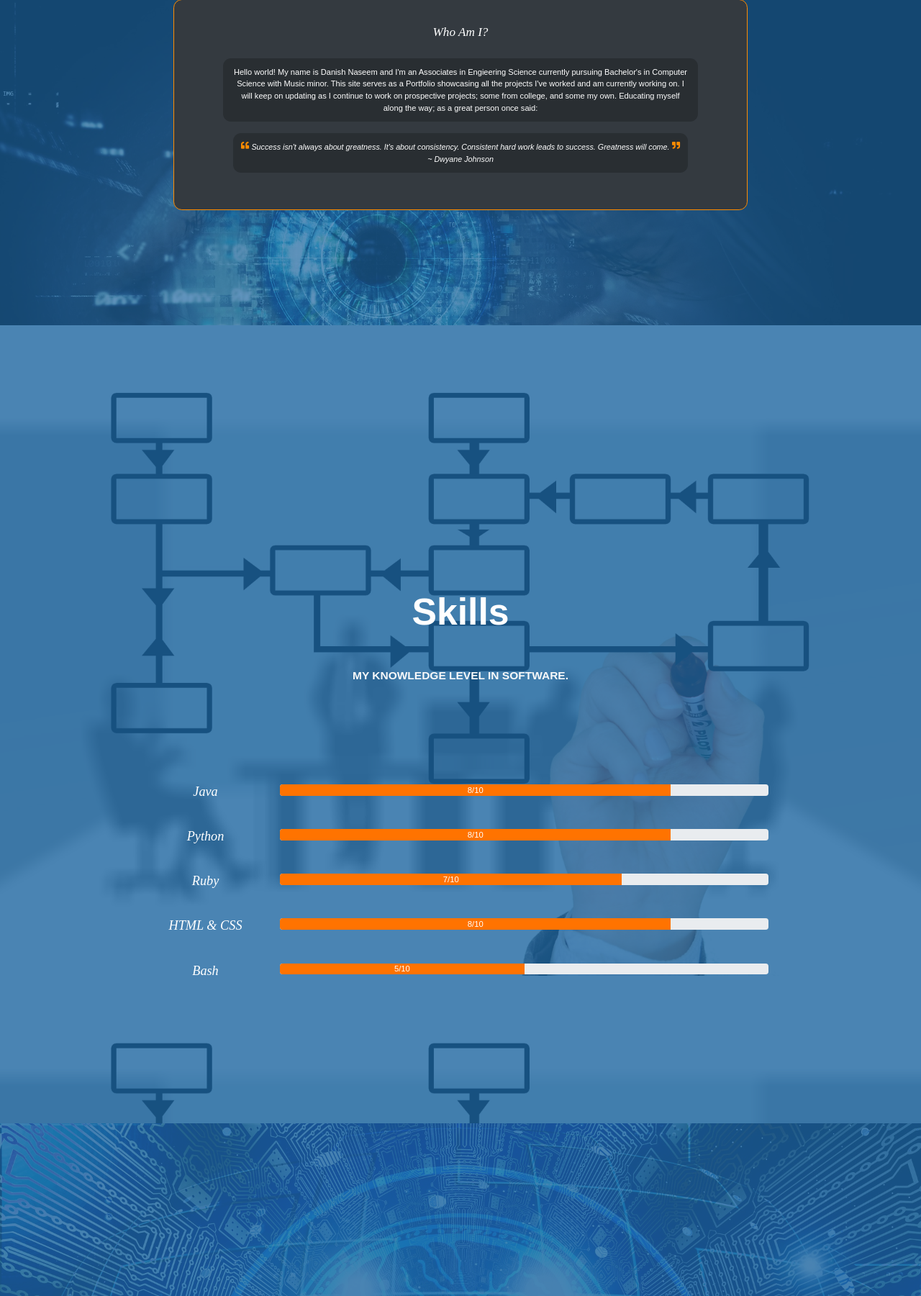
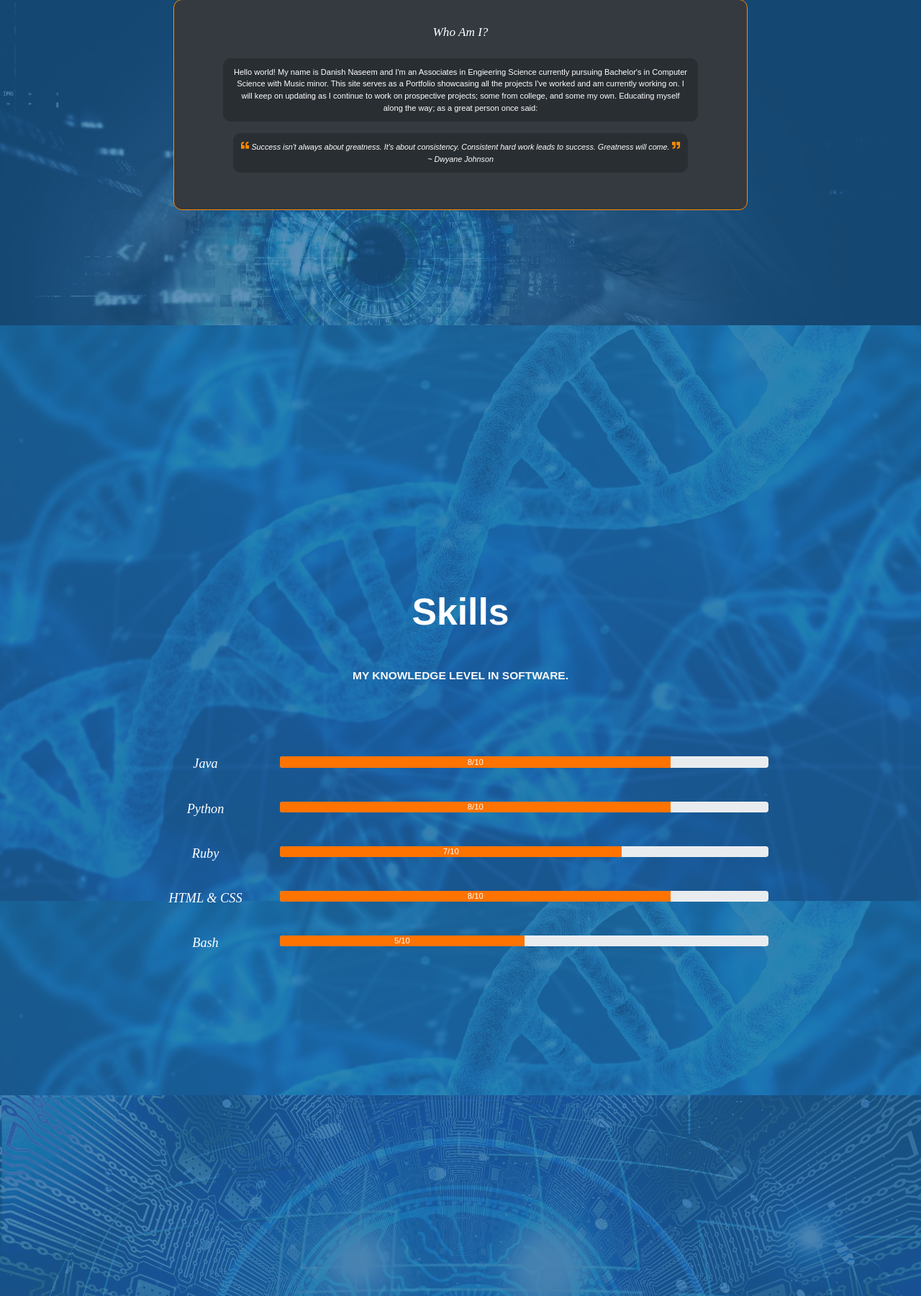
Before and after one commit to danishnaseem05/Website-danishnaseemoid.com, a PHP site: page / in a window 1280 px wide. Shown: the part 859-2660 px from the top of the page at 72% size. Run offline with PHP 8.4, Linux system fonts and the light colour scheme; some libraries are stand-ins or nearby versions.

Commit message:
bg applied to skills section

```diff
--- a/index.html
+++ b/index.html
@@ -139,7 +139,7 @@
                             <!-- Section description -->
                             <p class="custom-text-size text-light text-center w-responsive mx-auto mb-5 pb-5">MY KNOWLEDGE LEVEL IN SOFTWARE.</p>
                              <!--Grid row-->
-                            <div class="row mx-4 pt-5 justify-content-center">
+                            <div class="row mx-4 pt-2 justify-content-center">
                                 <!--Grid column-->
                                 <div class="col-md-2 mb-0">
                                     <h2 class="custom-h2">Java</h2>
--- a/site_pages/main.css
+++ b/site_pages/main.css
@@ -102,7 +102,7 @@ h1{
 }
 
 #skills-paralax{
-    background: url("../pics/pg_backgrounds/mark-516278.jpg");
+    background: url("../pics/pg_backgrounds/dna-3539309_1920.jpg");
     background-attachment: fixed;
     background-position: center;
     background-repeat: no-repeat;
```
Also changed, not shown: pics/pg_backgrounds/dna-3539309_1920.jpg (added), pics/pg_backgrounds/mark-516278.jpg (deleted).
